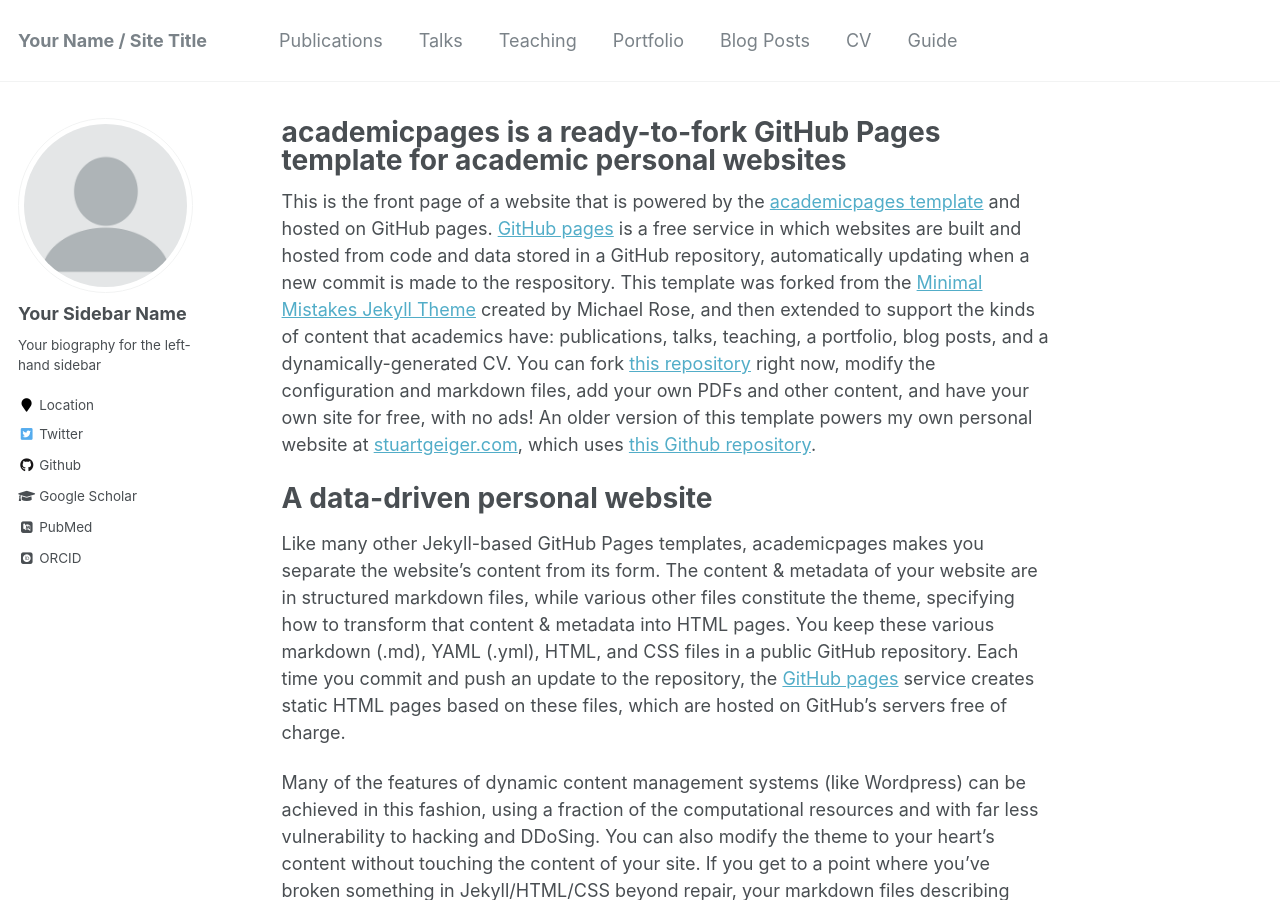
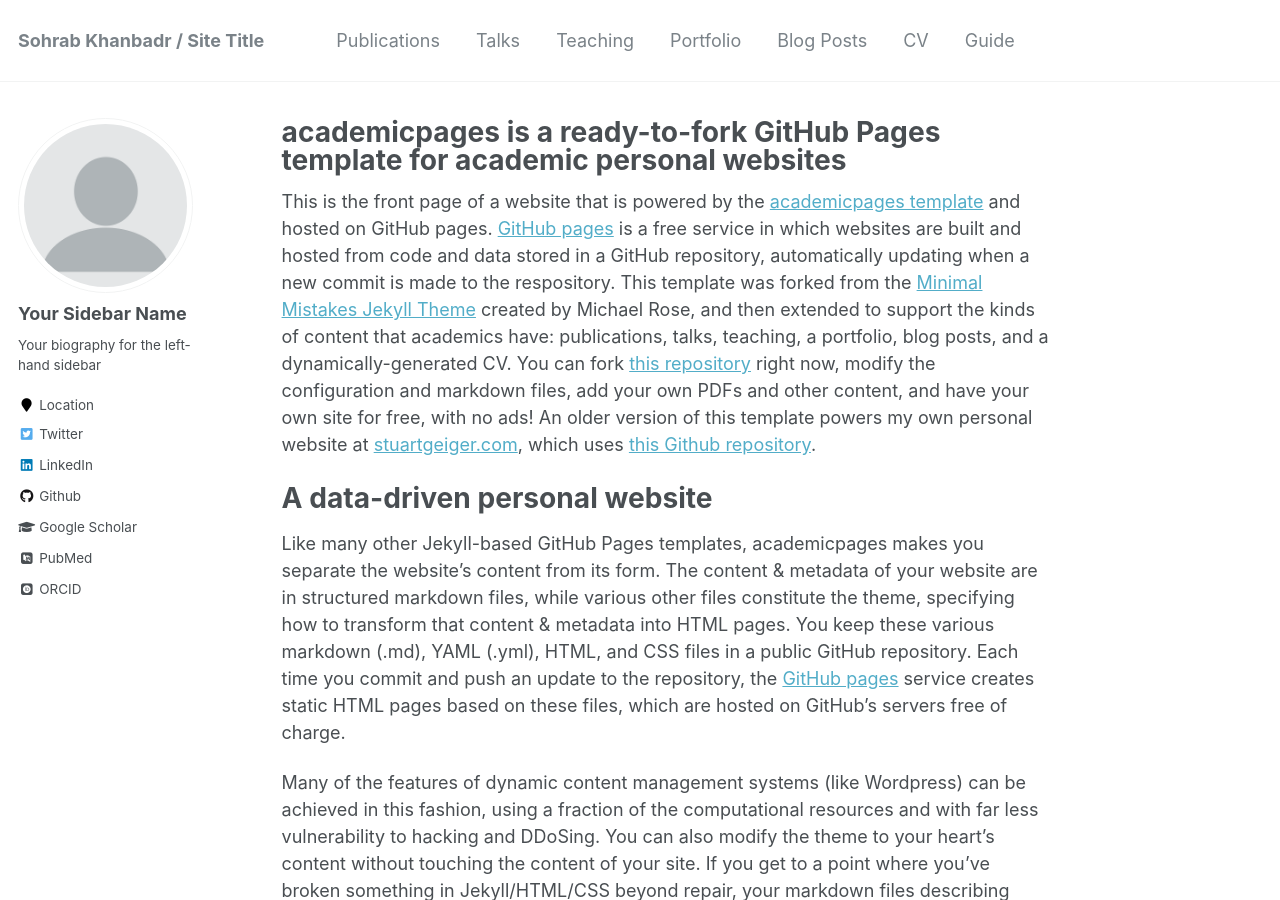
Before and after one commit to sohrabkhanbadr/sohrabkhanbadr-academicpages, a Jekyll site: the page built from _pages/about.md, in a window 1280 px wide and 900 px high. Built offline with Jekyll 4.4.1, drawn with Linux system fonts in a browser that asks for light colours; some web fonts are replaced.

Commit message:
Update _config.yml

```diff
--- a/_config.yml
+++ b/_config.yml
@@ -7,7 +7,7 @@
 
 # Site Settings
 locale                   : "en-US"
-title                    : "Your Name / Site Title"
+title                    : "Sohrab Khanbadr / Site Title"
 title_separator          : "-"
 name                     : &name "Your Name"
 description              : &description "personal description"
@@ -57,7 +57,7 @@ yandex_site_verification :
 
 # Social Sharing
 twitter:
-  username               : &twitter
+  username               : &sohrabkhanbadr
 facebook:
   username               :
   app_id                 :
@@ -96,13 +96,13 @@ author:
   flickr           :
   facebook         :
   foursquare       :
-  github           : "academicpages"
+  github           : "https://github.com/sohrabkhanbadr"
   google_plus      :
   keybase          :
   instagram        :
   impactstory      : #"https://profiles.impactstory.org/u/xxxx-xxxx-xxxx-xxxx"
   lastfm           :
-  linkedin         :
+  linkedin         : "www.linkedin.com/in/sohrabkhanbadr"
   orcid            : "http://orcid.org/yourorcidurl"
   pinterest        :
   soundcloud       :
```
